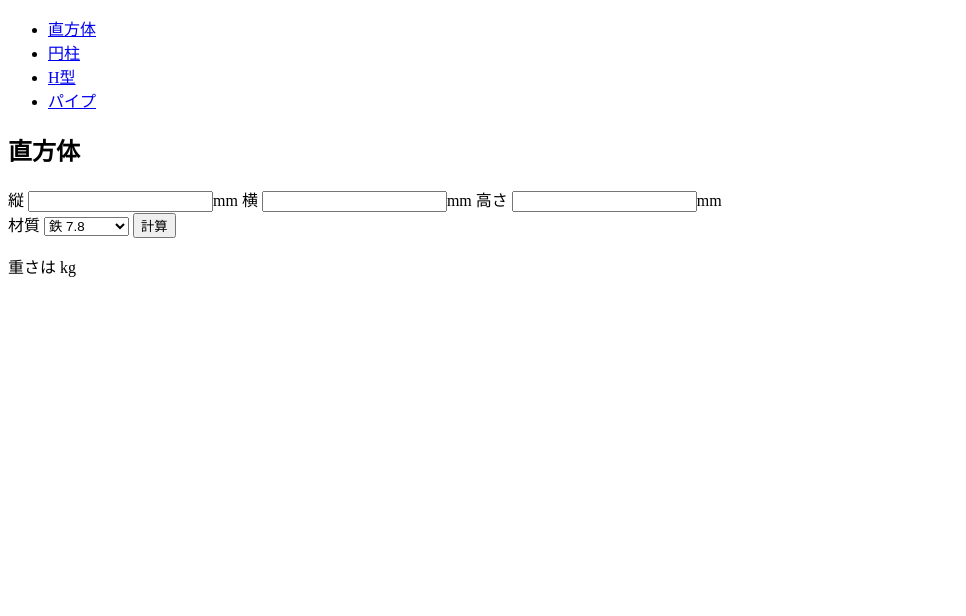
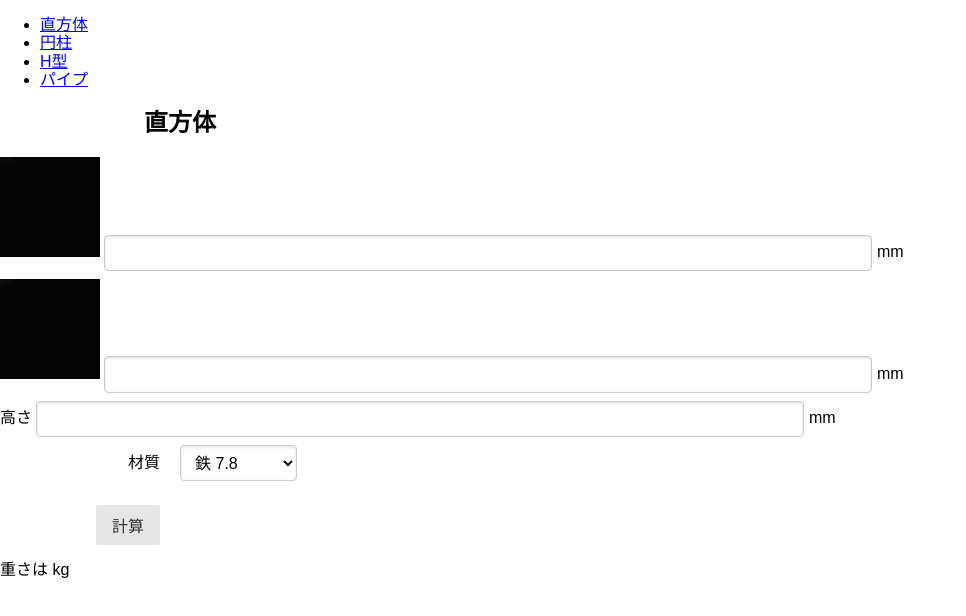
Before and after one commit to willelz/WeightCalc, a website: page index.html in a window 1280 px wide. Shown: the whole page, without its empty margins (0-966 px from the left). Drawn offline with nearby package versions, Linux system fonts and the light colour scheme.

Commit message:
CSS時間切れ

```diff
--- /dev/null
+++ b/css/style.css
@@ -0,0 +1,20 @@
+.pure-form .control-group {
+    margin-bottom: 0.5em;
+}
+
+.pure-form .control-group label{
+    margin-bottom: 0.3em;
+    text-align: left;
+    width: 6em;
+}
+
+.pure-form .control-group input{
+    width: 60%;
+}
+
+.pure-form .control-group span{
+}
+
+.from_title{
+    margin-left: 6em;
+}
--- a/index.html
+++ b/index.html
@@ -3,7 +3,12 @@
 
 <head>
     <meta charset="UTF-8">
+    <meta name="viewport" content="width=device-width, initial-scale=1">
     <title>重量計算</title>
+    <link rel="stylesheet" href="node_modules/purecss/build/base-min.css">
+    <link rel="stylesheet" href="node_modules/purecss/build/forms-min.css">
+    <link rel="stylesheet" href="node_modules/purecss/build/buttons-min.css">
+    <link rel="stylesheet" href="css/style.css">
 </head>
 
 <body>
@@ -25,14 +30,27 @@
             </ul>
         </section>
         <div id="tab_content">
-            <section id="cuboid">
-                <h2>直方体</h2>
-                <label>縦
-                    <input type="number" id="cuboid_vertical" value="vertical" required>mm</label>
-                <label>横
-                    <input type="number" id="cuboid_horizontal" value="horizontal" required>mm</label>
-                <label>高さ
-                    <input type="number" id="cuboid_height" value="height" required>mm</label>
+            <section id="cuboid" class="pure-form">
+                <h2 class="from_title">直方体</h2>
+                <div class="control-group">
+                    <label for="cuboid_vertical">
+                        <img src="img/100.png">
+                    </label>
+                    <input type="number" id="cuboid_vertical" value="vertical" required>
+                    <span>mm</span>
+                </div>
+                <div class="control-group">
+                    <label for="cuboid_horizontal">
+                        <img src="img/100.png">
+                    </label>
+                    <input type="number" id="cuboid_horizontal" value="horizontal" required>
+                    <span>mm</span>
+                </div>
+                <div class="control-group">
+                    <label for="cuboid_height">高さ</label>
+                    <input type="number" id="cuboid_height" value="height" required>
+                    <span>mm</span>
+                </div>
             </section>
             <section id="cylinder">
                 <h2>円柱</h2>
@@ -64,15 +82,17 @@
                     <input type="number" id="pipe_thickness" required>mm</label>
             </section>
         </div>
-        <section>
-            <label>
-                材質
+        <section class="pure-form pure-form-aligned">
+            <div class="pure-control-group than_left">
+                <label for="blood">材質</label>
                 <select id="blood">
                     <option value="7.8">鉄 7.8</option>
                     <option value="2.7">アルミ 2.7</option>
                 </select>
-            </label>
-            <button onclick="calc()">計算</button>
+            </div>
+            <div class="pure-controls" style="margin-left: 6em;">
+                <button class="pure-button" onclick="calc()">計算</button>
+            </div>
             <p>重さは
                 <span id="answer"></span>kg</p>
         </section>
--- a/package.json
+++ b/package.json
@@ -20,5 +20,7 @@
   "devDependencies": {
     "typescript": "^2.7.2"
   },
-  "dependencies": {}
+  "dependencies": {
+    "purecss": "^1.0.0"
+  }
 }
```
Also changed, not shown: img/100.png (added), img/200.png (added), 1 other file.
